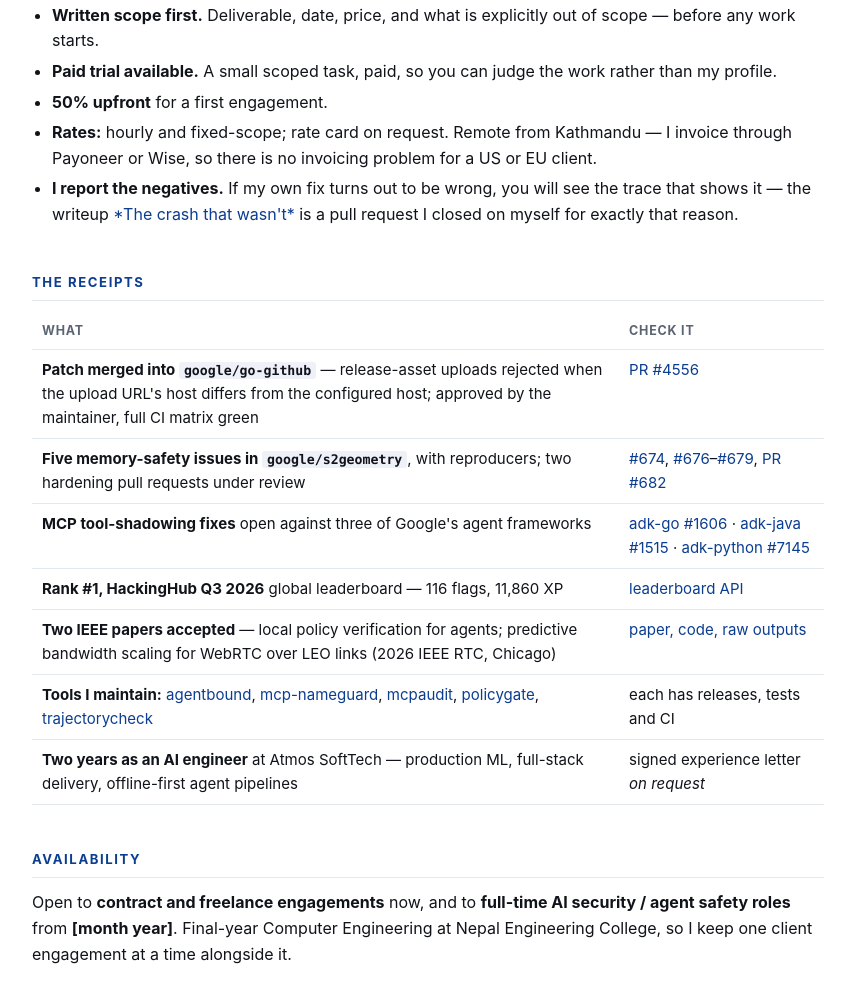
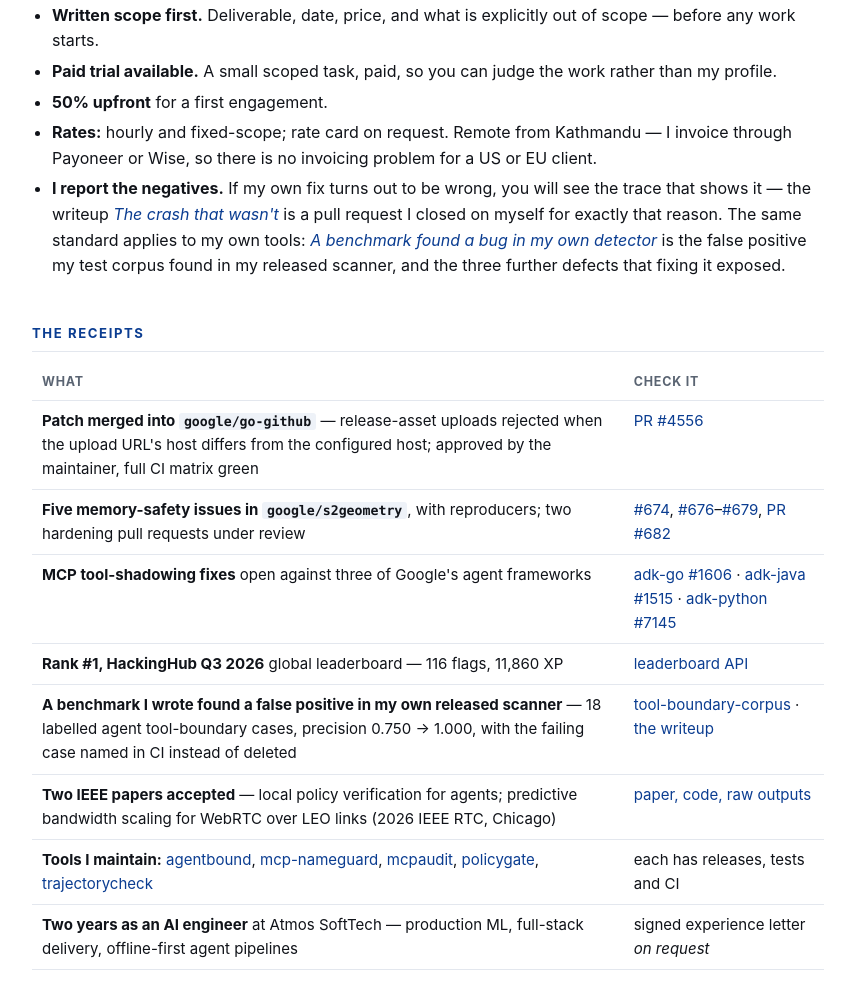
Before and after one commit to sushant-me/hire, a plain HTML site: page index.html in a window 1280 px wide. Shown: the part 2476-3460 px from the top of the page, without its empty margins (212-1067 px from the left). Drawn offline with Linux system fonts and the light colour scheme.

Commit message:
Replace the live [month year] placeholder, and add the benchmark to the receipts
The availability line read "full-time roles from [month year]" - an unfilled
placeholder on a public page a client reads. It now says "from graduation", which
is true without inventing a date; the exact month is a CV detail I do not have.

Two more fixes in the same line of copy: "*The crash that wasn't*" was markdown
inside HTML and rendered with literal asterisks, and it linked the writeups repo
root rather than the post.

The benchmark post joins "How I work" and the receipts table, because it is the
strongest evidence for the claim above it: a test corpus that found a false
positive in my own released scanner, published rather than quietly fixed.

```diff
--- a/index.html
+++ b/index.html
@@ -155,7 +155,7 @@
     <li><b>Paid trial available.</b> A small scoped task, paid, so you can judge the work rather than my profile.</li>
     <li><b>50% upfront</b> for a first engagement.</li>
     <li><b>Rates:</b> hourly and fixed-scope; rate card on request. Remote from Kathmandu — I invoice through Payoneer or Wise, so there is no invoicing problem for a US or EU client.</li>
-    <li><b>I report the negatives.</b> If my own fix turns out to be wrong, you will see the trace that shows it — the writeup <a href="https://github.com/sushant-me/writeups">*The crash that wasn't*</a> is a pull request I closed on myself for exactly that reason.</li>
+    <li><b>I report the negatives.</b> If my own fix turns out to be wrong, you will see the trace that shows it — the writeup <a href="https://github.com/sushant-me/writeups/blob/main/2026-09-19-the-crash-that-wasnt.md"><i>The crash that wasn't</i></a> is a pull request I closed on myself for exactly that reason. The same standard applies to my own tools: <a href="https://github.com/sushant-me/writeups/blob/main/2026-09-21-a-benchmark-found-a-bug-in-my-own-detector.md"><i>A benchmark found a bug in my own detector</i></a> is the false positive my test corpus found in my released scanner, and the three further defects that fixing it exposed.</li>
   </ul>
 
   <h2>The receipts</h2>
@@ -169,6 +169,8 @@
         <td><a href="https://github.com/google/adk-go/pull/1606">adk-go #1606</a> · <a href="https://github.com/google/adk-java/pull/1515">adk-java #1515</a> · <a href="https://github.com/google/adk-python/pull/7145">adk-python #7145</a></td></tr>
     <tr><td><b>Rank #1, HackingHub Q3 2026</b> global leaderboard — 116 flags, 11,860 XP</td>
         <td><a href="https://api.hackinghub.io/leaderboard">leaderboard API</a></td></tr>
+    <tr><td><b>A benchmark I wrote found a false positive in my own released scanner</b> — 18 labelled agent tool-boundary cases, precision 0.750 → 1.000, with the failing case named in CI instead of deleted</td>
+        <td><a href="https://github.com/sushant-me/tool-boundary-corpus">tool-boundary-corpus</a> · <a href="https://github.com/sushant-me/writeups/blob/main/2026-09-21-a-benchmark-found-a-bug-in-my-own-detector.md">the writeup</a></td></tr>
     <tr><td><b>Two IEEE papers accepted</b> — local policy verification for agents; predictive bandwidth scaling for WebRTC over LEO links (2026 IEEE RTC, Chicago)</td>
         <td><a href="https://github.com/sushant-me/Edge-Native_Semantic_Firewall_">paper, code, raw outputs</a></td></tr>
     <tr><td><b>Tools I maintain:</b> <a href="https://github.com/sushant-me/agentbound">agentbound</a>, <a href="https://github.com/sushant-me/mcp-nameguard">mcp-nameguard</a>, <a href="https://github.com/sushant-me/mcpaudit">mcpaudit</a>, <a href="https://github.com/sushant-me/policygate">policygate</a>, <a href="https://github.com/sushant-me/trajectorycheck">trajectorycheck</a></td>
@@ -180,7 +182,7 @@
   <h2>Availability</h2>
   <p>
     Open to <b>contract and freelance engagements</b> now, and to <b>full-time AI security / agent
-    safety roles</b> from <b>[month year]</b>. Final-year Computer Engineering at Nepal Engineering
+    safety roles</b> from graduation. Final-year Computer Engineering at Nepal Engineering
     College, so I keep one client engagement at a time alongside it.
   </p>
   <p style="margin-top:20px">
```
